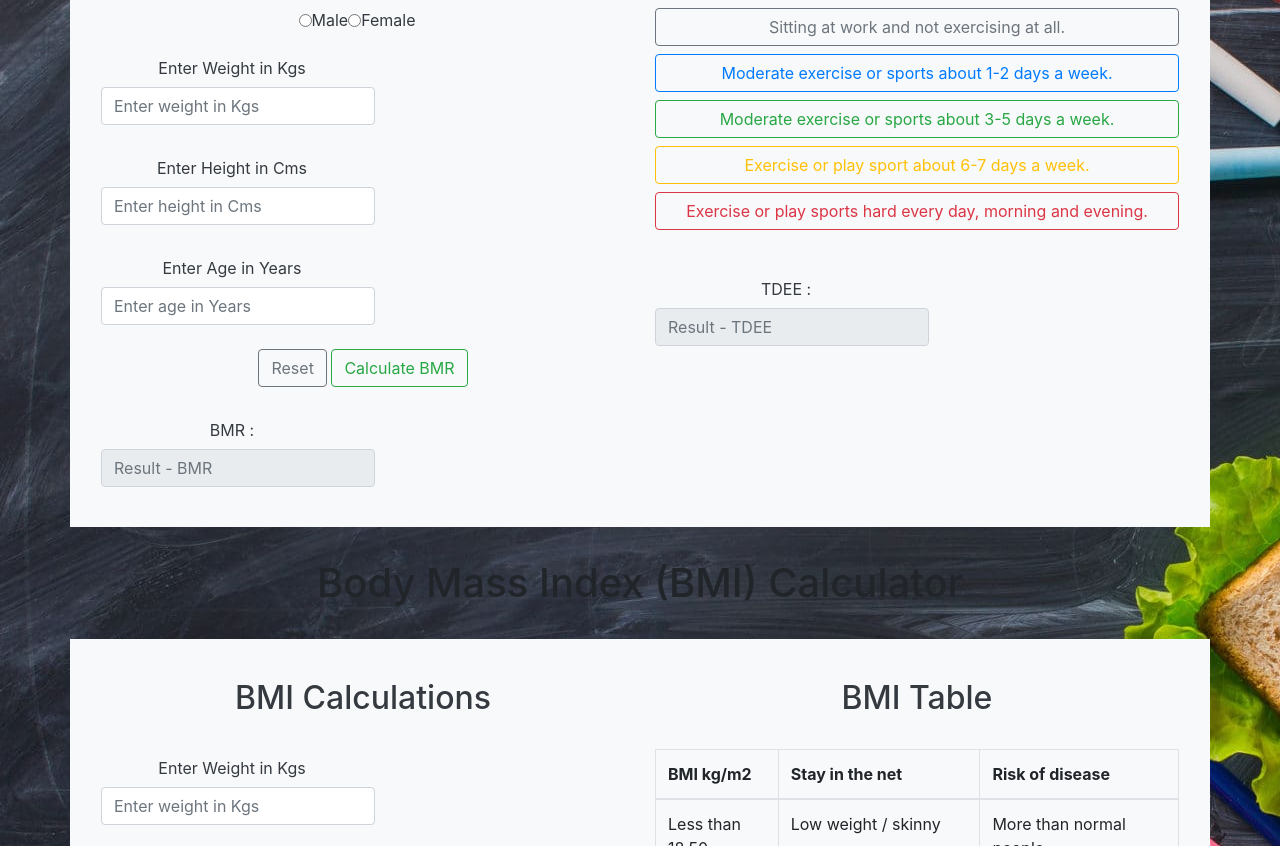
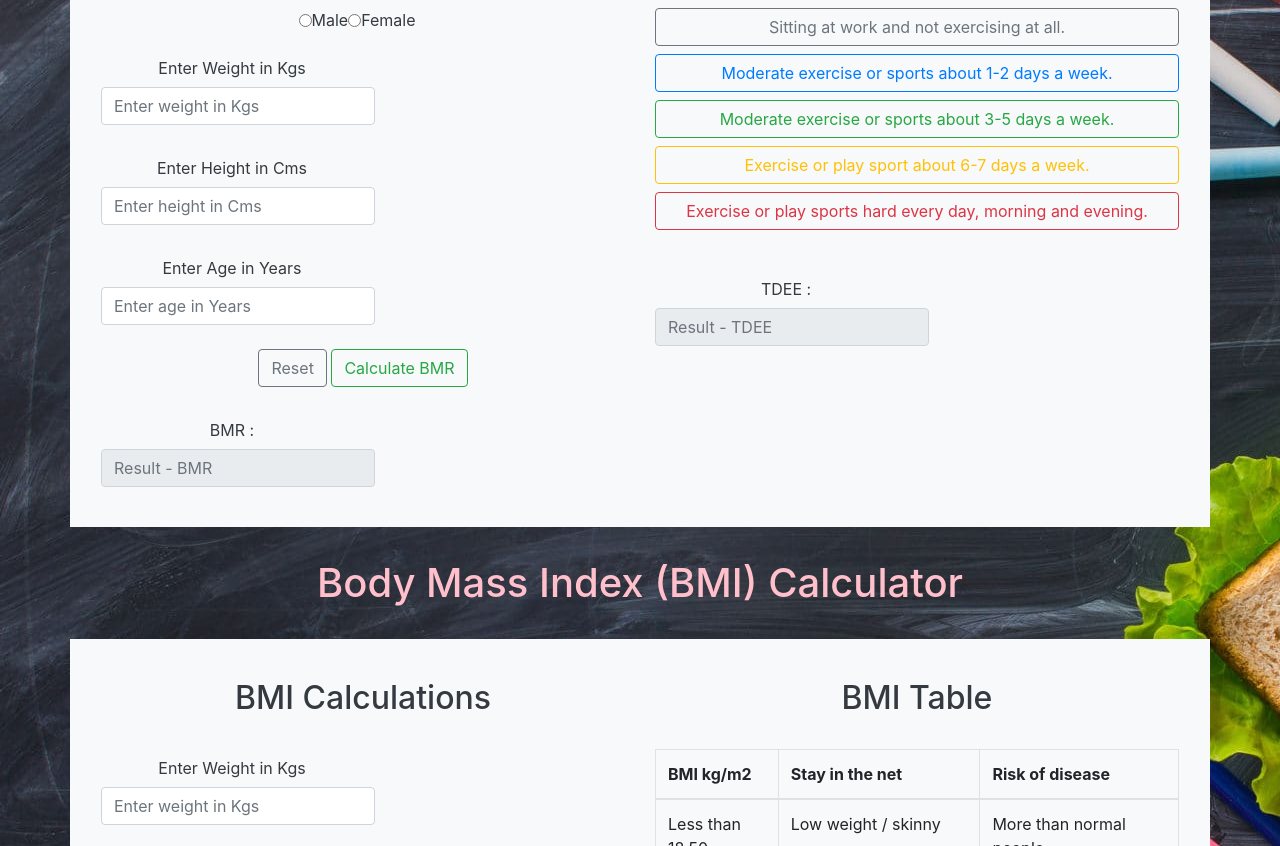
Before and after one commit to krithi-developer/calorie_calculator, a plain HTML site: page index.html in a window 1280 px wide. Shown: the part 254-1100 px from the top of the page. Drawn offline with nearby package versions, Linux system fonts and the light colour scheme.

Commit message:
Update index.html

```diff
--- a/index.html
+++ b/index.html
@@ -80,7 +80,7 @@
       </div>
     </div>
     <br>
-    <h1 class="text-center">Body Mass Index (BMI) Calculator</h1>
+    <h1 class="text-center"style="color:pink;">Body Mass Index (BMI) Calculator</h1>
     <br>
     <div class="row p-3 mb-2 bg-light text-dark">
       <div class="col-6 text-center">
```
